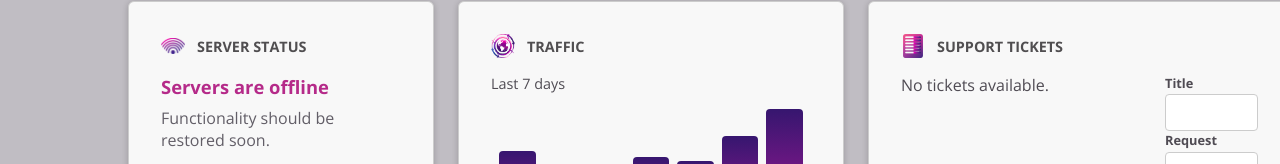
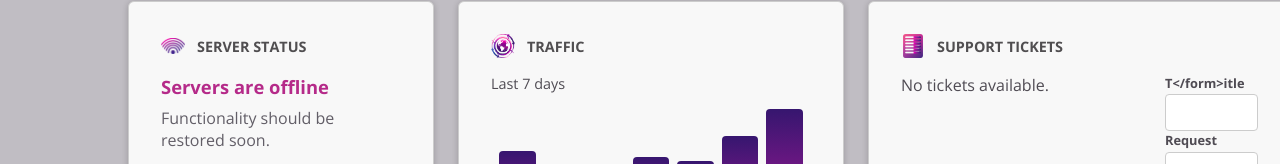
Before and after one commit to mathvsk-projects/dashboard, an Angular app: page / in a window 1280 px wide. Shown: the part 183-347 px from the top of the page. Built offline with nearby package versions, Linux system fonts and the light colour scheme.

Commit message:
feat: alterar para two way binding

```diff
--- a/src/app/components/new-ticket/new-ticket.component.html
+++ b/src/app/components/new-ticket/new-ticket.component.html
@@ -1,10 +1,10 @@
-<form (ngSubmit)="onSubmit(titleInput.value, titleTextArea.value)">
-  <app-field-control title="Title">
-    <input name="title" id="title" #titleInput />
+<form (ngSubmit)="onSubmit()">
+  <app-field-control title="T</form>itle">
+    <input name="title" id="title" #titleInput [(ngModel)]="title"/>
   </app-field-control>
 
   <app-field-control title="Request">
-    <textarea name="request" id="request" rows="3" #titleTextArea></textarea>
+    <textarea name="request" id="request" rows="3" [(ngModel)]="request"></textarea>
   </app-field-control>
 
   <p>
--- a/src/app/components/new-ticket/new-ticket.component.ts
+++ b/src/app/components/new-ticket/new-ticket.component.ts
@@ -14,7 +14,13 @@ export class NewTicketComponent {
   inputValue = viewChild<HTMLInputElement>('titleInput');
   add = output<{title: string, text: string}>();
 
-  onSubmit(title: string, ticketText: string) {
-    this.add.emit({title: title, text: ticketText});
+  title = "";
+  request = "";
+
+  onSubmit() {
+    this.add.emit({
+      title: this.title,
+      text: this.request
+    });
   }
 }
```
